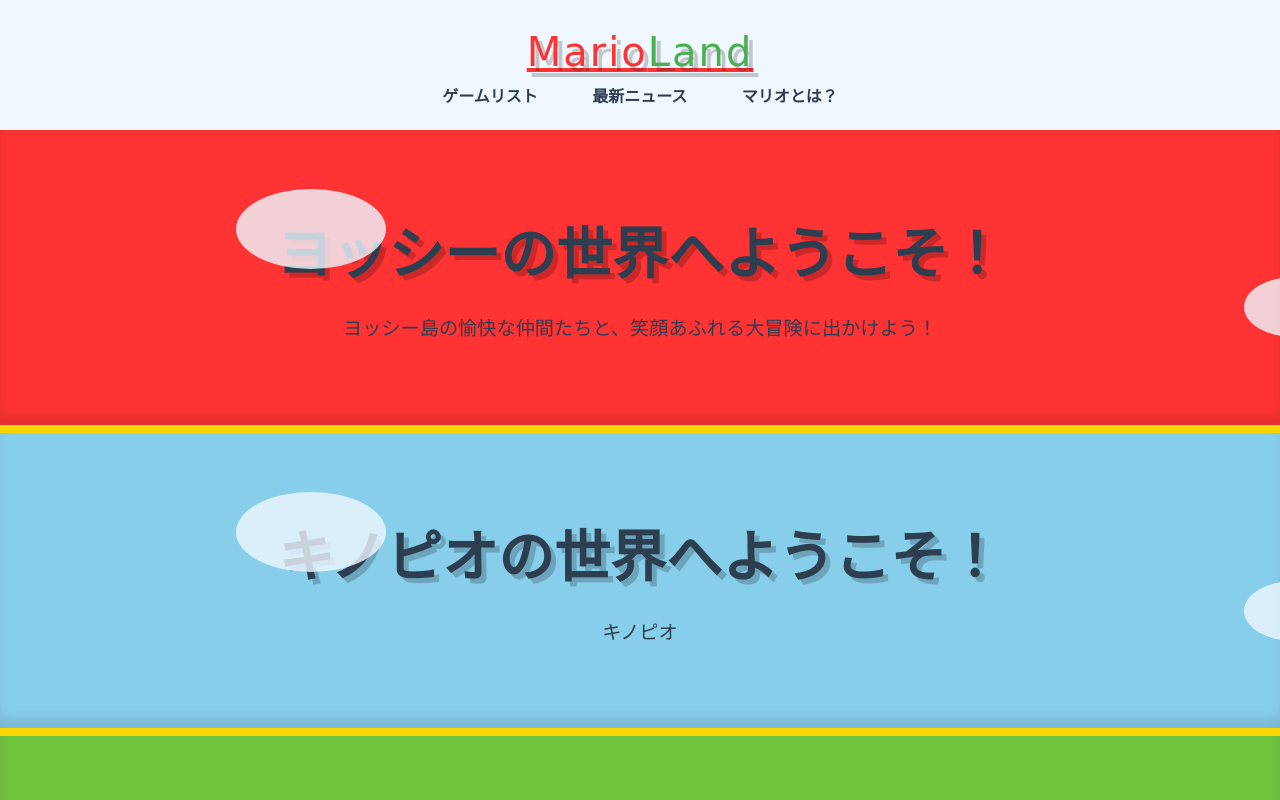
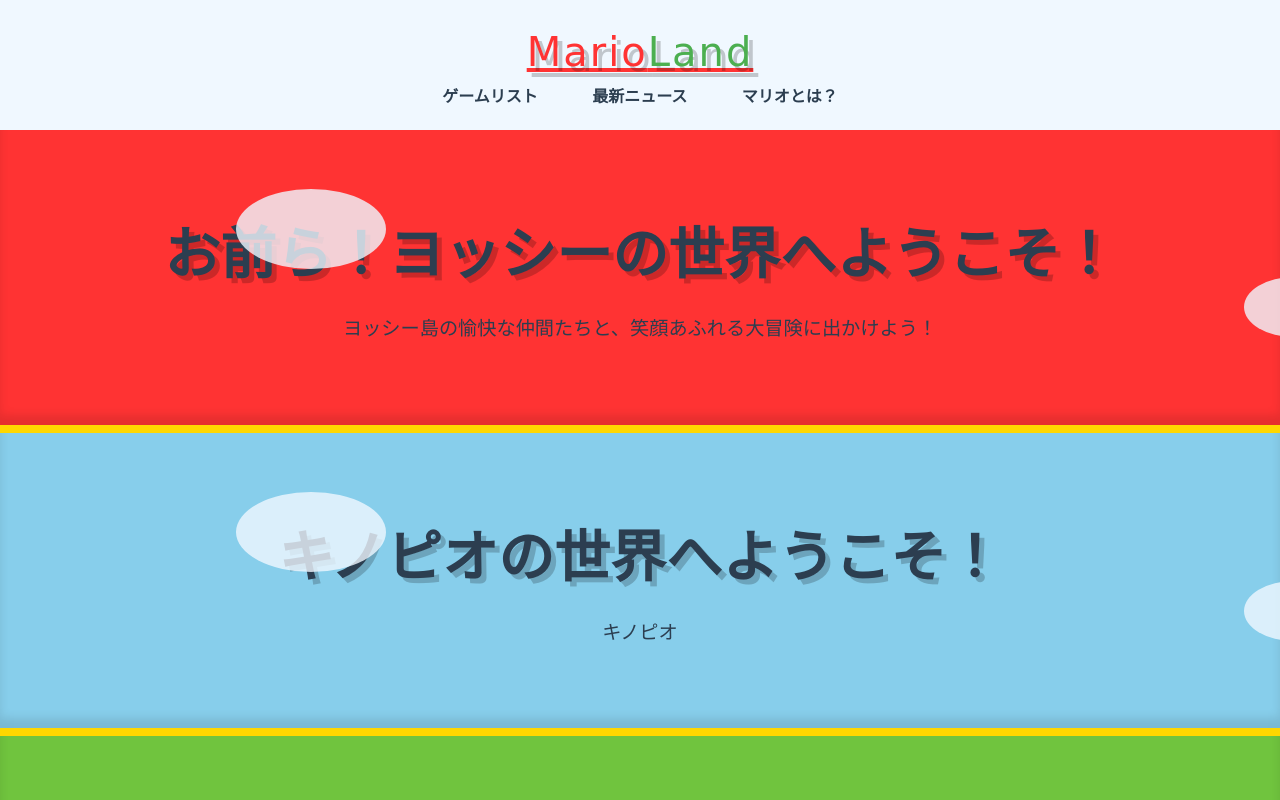
Before and after one commit to Arisu-Liddell/repositry-03, a plain HTML site: page index.html in a window 1280 px wide. Shown: the top 800 px of the page. Drawn offline with Linux system fonts and the light colour scheme; a web font is replaced by a local one.

Commit message:
タイトル変更

```diff
--- a/index.html
+++ b/index.html
@@ -28,7 +28,7 @@
     <main>
       <section class="hero">
         <div class="container">
-          <h1>ヨッシーの世界へようこそ！</h1>
+          <h1>お前ら！ヨッシーの世界へようこそ！</h1>
           <p>ヨッシー島の愉快な仲間たちと、笑顔あふれる大冒険に出かけよう！</p>
         </div>
       </section>
```
